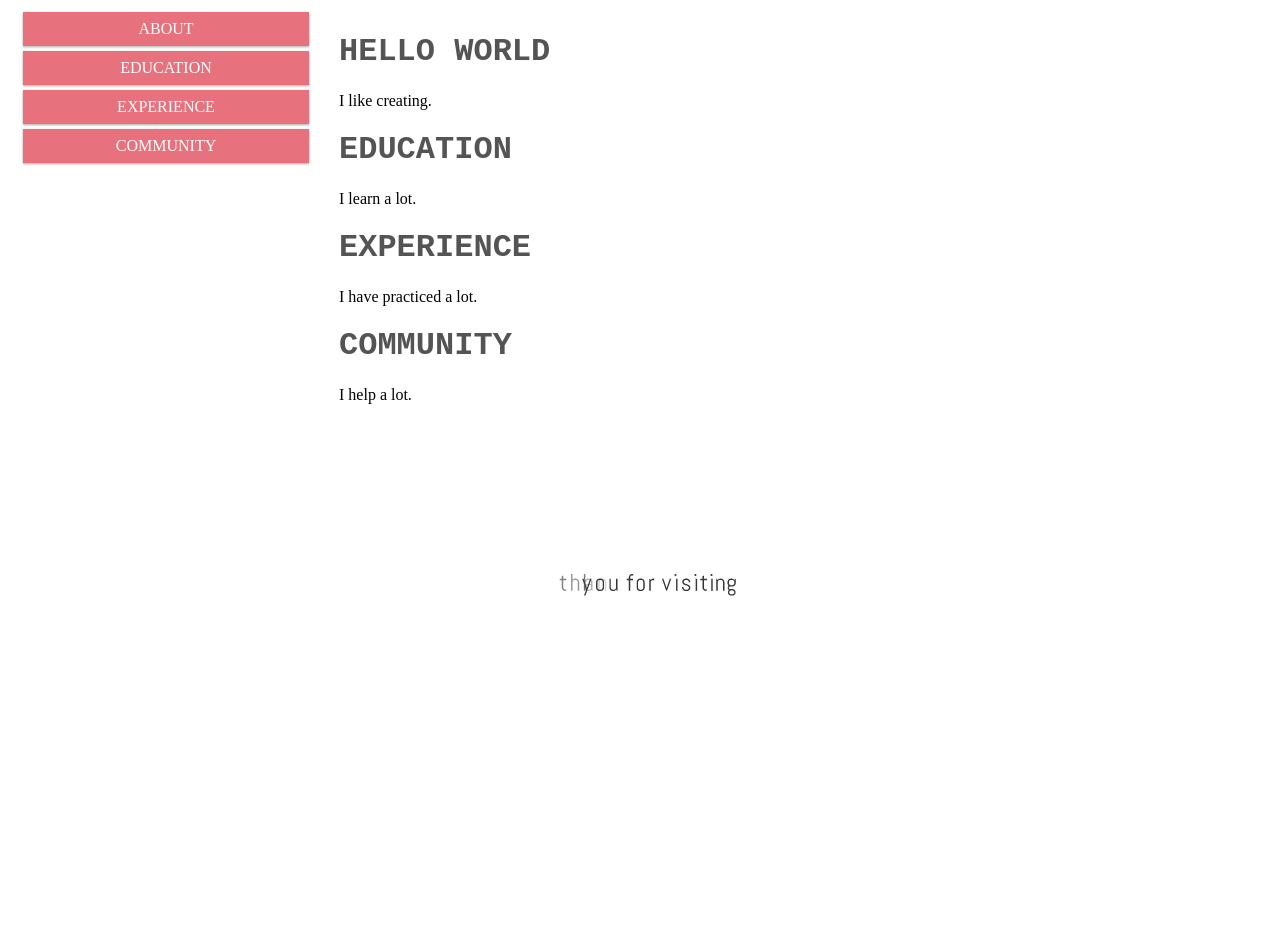
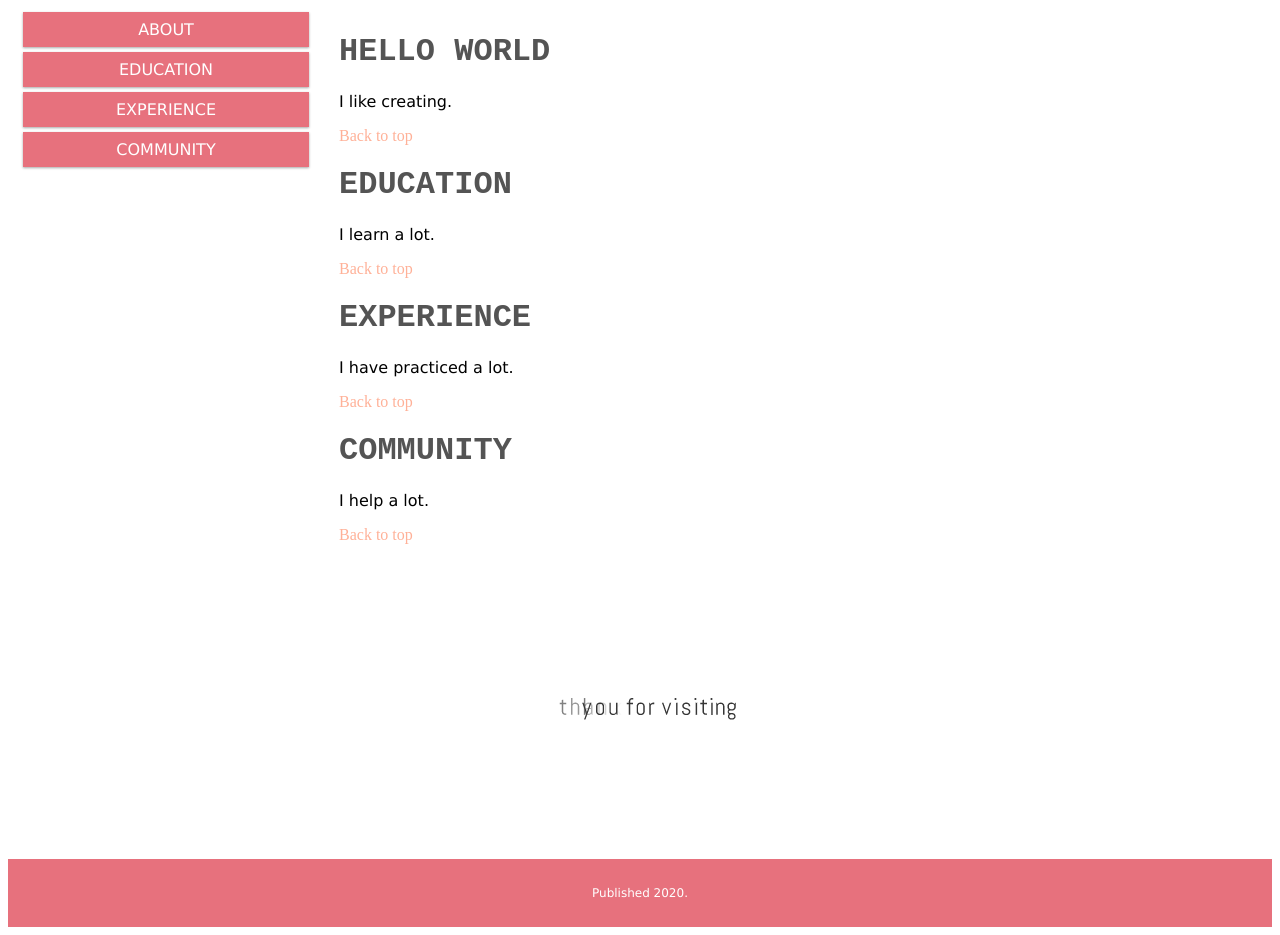
Before and after one commit to jmaher02/personalpage, a plain HTML site: page index.html in a window 1280 px wide. Shown: the part 311-1246 px from the top of the page. Before the commit the page ends 1054 px from the top, so only its background shows below. Drawn offline with Linux system fonts and the light colour scheme.

Commit message:
More site navigation, footer

```diff
--- a/index.html
+++ b/index.html
@@ -20,21 +20,28 @@
     <div class="col-9">
       <a id="about"><h1>HELLO WORLD</h1></a>
       <p>I like creating.</p>
+      <a href="index.html" class="home">Back to top</a>
 
       <a id="edu"><h1>EDUCATION</h1></a>
       <p>I learn a lot. </p>
+      <a href="index.html" class="home">Back to top</a>
 
       <a id="exp"><h1>EXPERIENCE</h1></a>
       <p>I have practiced a lot. </p>
+      <a href="index.html" class="home">Back to top</a>
 
       <a id="comm"><h1>COMMUNITY</h1></a>
       <p>I help a lot. </p>
+      <a href="index.html" class="home">Back to top</a>
 
     </div>
   </div>
 
   <img src="images/thankyou.gif" alt="Thank you for visiting!" class = "thanks" />
 
+  <div class="footer">
+    <p>Published 2020. </p>
+  </div>
 
 </body>
 </html>
--- a/style.css
+++ b/style.css
@@ -40,6 +40,19 @@ h1 {
     color: #545454;
 }
 
+p {
+    font-family: 'Lucida Sans', 'Lucida Sans Regular', 'Lucida Grande', 'Lucida Sans Unicode', Geneva, Verdana, sans-serif;
+}
+
+.home {
+    color: #ffb198;
+    text-decoration: none
+}
+
+.home a:hover {
+    color:
+}
+
 .menu ul {
     list-style-type: none;
     margin: 0;
@@ -47,7 +60,7 @@ h1 {
  }
 
 .menu li {
-
+    color: #e7717d
 }
 
 .menu a:hover {
@@ -55,6 +68,7 @@ h1 {
 }
 
 .menu a {
+    font-family: 'Lucida Sans', 'Lucida Sans Regular', 'Lucida Grande', 'Lucida Sans Unicode', Geneva, Verdana, sans-serif;
     text-decoration: none;
     color: #ffffff;
     background-color: #e7717d;
@@ -70,8 +84,9 @@ h1 {
 }
 
 .footer {
-    background-color: #0099cc;
+    background-color: #e7717d;
     color: #ffffff;
+    font-family: 'Courier New', Courier, monospace;
     text-align: center;
     font-size: 12px;
     padding: 15px;
```
